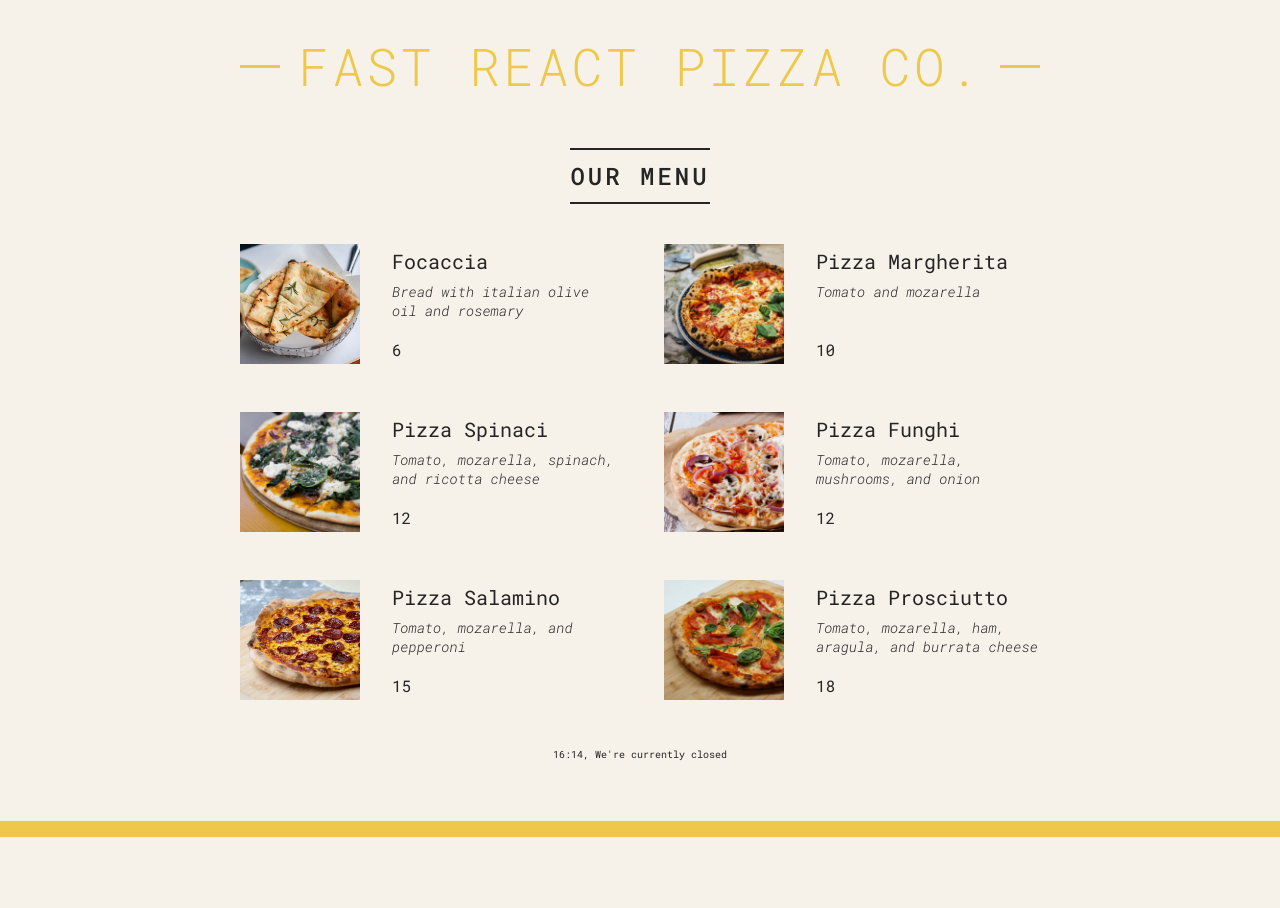
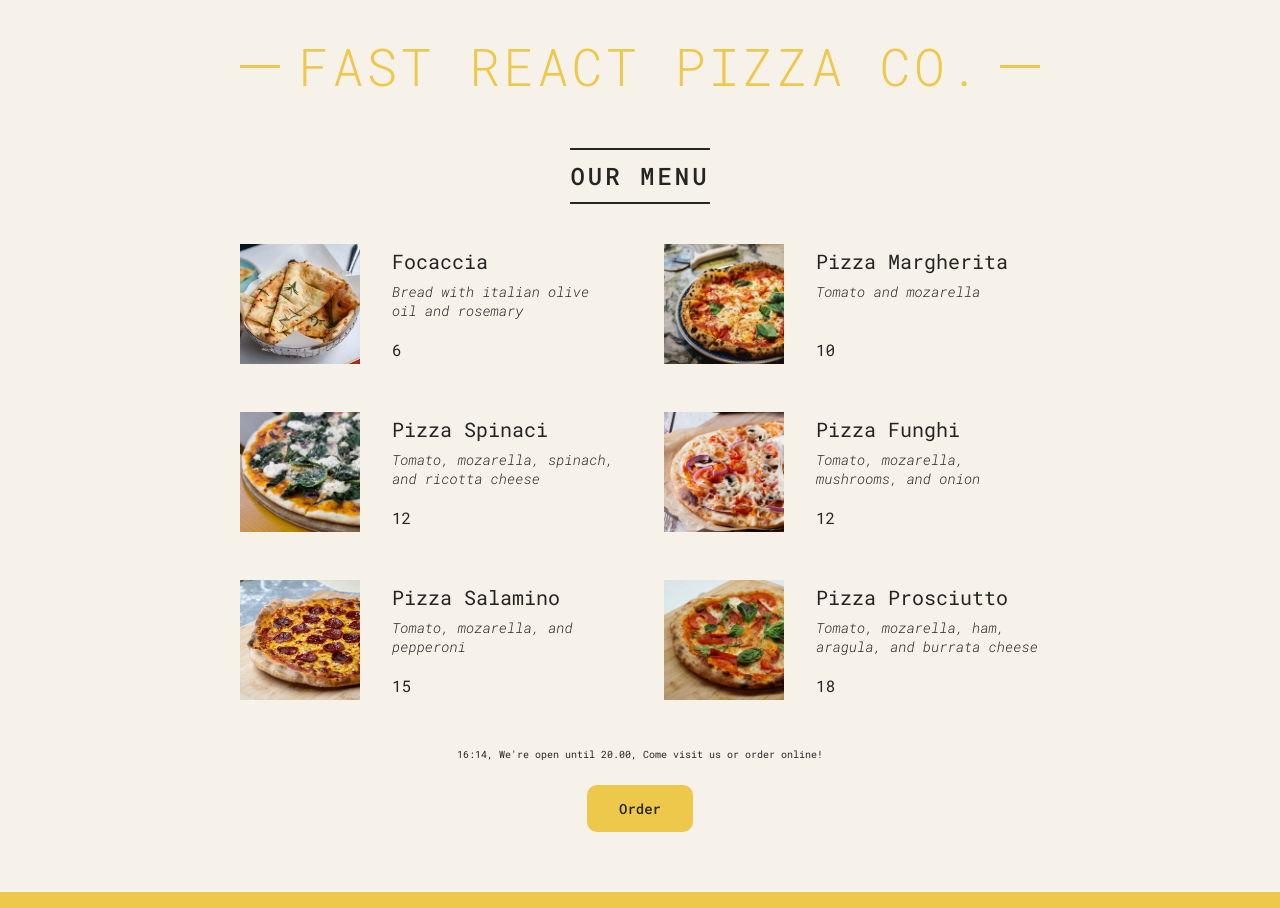
Before and after one commit to HazarN/pizza-menu-react, a React (Create React App) app: page / in a window 1280 px wide. Before the commit the page ends 837 px from the top, so only its background shows below. Built offline with nearby package versions, Linux system fonts and the light colour scheme.

Commit message:
refactor(Footer.jsx), feature(Order.jsx): Code refactoring, simplifying the footer with a new component

```diff
--- a/src/components/Footer.jsx
+++ b/src/components/Footer.jsx
@@ -1,6 +1,8 @@
+import Order from './Order';
+
 const Footer = () => {
-  const opensAt = 0;
-  const closesAt = 0;
+  const opensAt = 8;
+  const closesAt = 20;
 
   const currentTime = new Intl.DateTimeFormat('tr-TR', {
     hour: 'numeric',
@@ -14,12 +16,12 @@ const Footer = () => {
   return (
     <footer>
       {isOpen ? (
-        <div className='order'>
-          <p>{currentTime}, We're currently open</p>
-          <button className='btn'>Order</button>
-        </div>
+        <Order currentTime={currentTime} closesAt={closesAt} />
       ) : (
-        <p>{currentTime}, We're currently closed</p>
+        <p>
+          {currentTime}, We're currently closed. Our work hours is between{' '}
+          {opensAt}.00-{closesAt}.00.
+        </p>
       )}
     </footer>
   );
--- /dev/null
+++ b/src/components/Order.jsx
@@ -0,0 +1,15 @@
+const Order = props => {
+  const { currentTime, closesAt } = props;
+
+  return (
+    <div className='order'>
+      <p>
+        {currentTime}, We're open until {closesAt}.00, Come visit us or order
+        online!
+      </p>
+      <button className='btn'>Order</button>
+    </div>
+  );
+};
+
+export default Order;
--- a/src/globals.css
+++ b/src/globals.css
@@ -166,6 +166,7 @@ body {
   color: inherit;
   font-family: inherit;
   border: none;
+  border-radius: 10px;
   font-size: 1.4rem;
   font-weight: 500;
   background-color: #edc84b;
```
